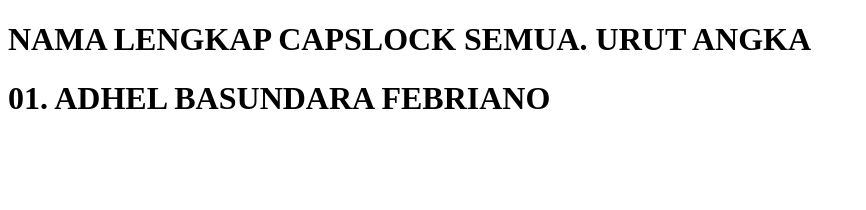
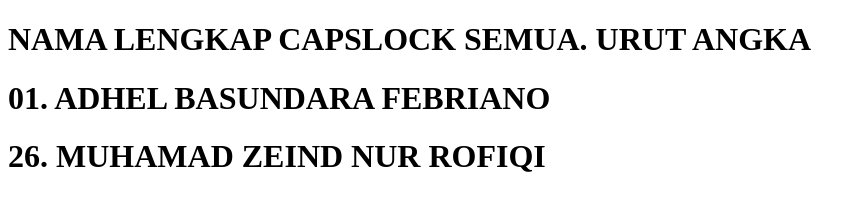
Before and after one commit to BagusHidayat21/tugas-smkn1jenangan, a plain HTML site: page index.html in a window 1280 px wide. Shown: the whole page, without its empty margins (0-866 px from the left). Drawn offline with Linux system fonts and the light colour scheme.

Commit message:
feat: menambahkan nama fiqi

```diff
--- a/index.html
+++ b/index.html
@@ -8,5 +8,6 @@
 <body>
     <h1>NAMA LENGKAP CAPSLOCK SEMUA. URUT ANGKA</h1>
     <h1>01. ADHEL BASUNDARA FEBRIANO</h1>
+    <h1>26. MUHAMAD ZEIND NUR ROFIQI</h1>
 </body>
 </html>
```
